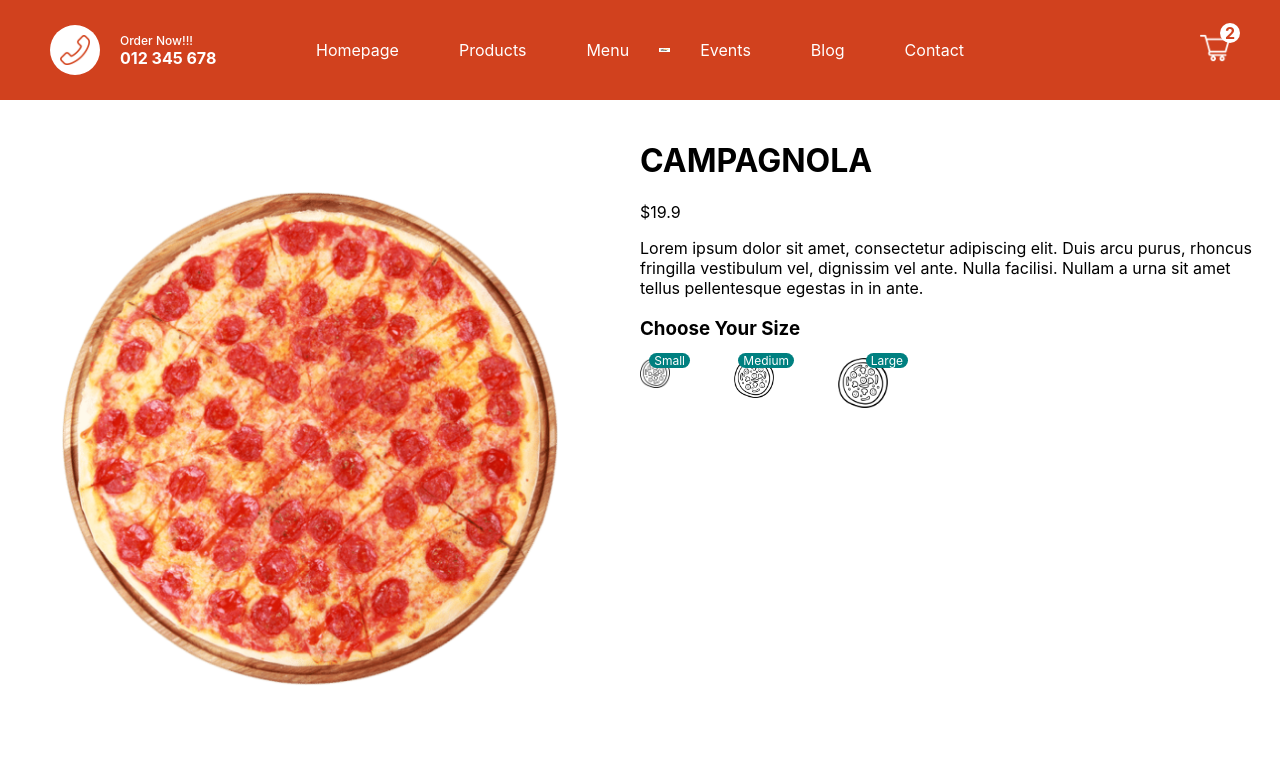
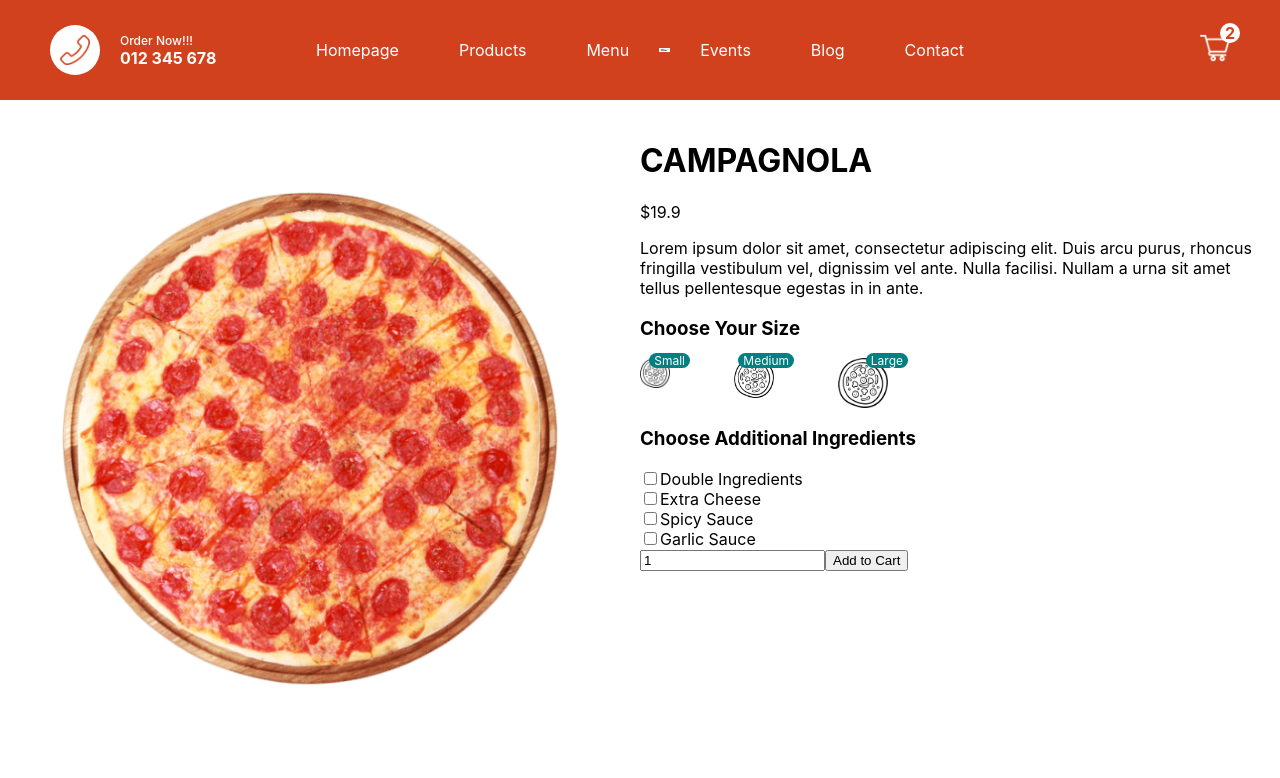
Before and after one commit to al-Reza89/next-food-ordering-app, a Next.js app: page /product/1 in a window 1280 px wide. Shown: the top 778 px of the page. Built offline with nearby package versions, Linux system fonts and the light colour scheme.

Commit message:
extra addition

```diff
--- a/pages/product/[id].jsx
+++ b/pages/product/[id].jsx
@@ -26,18 +26,63 @@ const Product = () => {
         <p className={styles.desc}>{pizza.desc}</p>
         <h3 className={styles.choose}>Choose Your Size</h3>
         <div className={styles.sizes}>
-          <div className={styles.size}>
+          <div className={styles.size} onClick={() => setSize(0)}>
             <Image src={"/img/size.png"} layout="fill" alt="" />
             <span className={styles.number}>Small</span>
           </div>
-          <div className={styles.size}>
+          <div className={styles.size} onClick={() => setSize(1)}>
             <Image src={"/img/size.png"} layout="fill" alt="" />
             <span className={styles.number}>Medium</span>
           </div>
-          <div className={styles.size}>
+          <div className={styles.size} onClick={() => setSize(2)}>
             <Image src={"/img/size.png"} layout="fill" alt="" />
             <span className={styles.number}>Large</span>
           </div>
+        </div>
+        <h3 className={styles.choose}>Choose Additional Ingredients</h3>
+
+        <div className={styles.ingredients}>
+          <div className={styles.option}>
+            <input
+              type="checkbox"
+              id="double"
+              name="double"
+              className={styles.checkbox}
+            />
+            <label htmlFor="double">Double Ingredients</label>
+          </div>
+          <div className={styles.option}>
+            <input
+              className={styles.checkbox}
+              type="checkbox"
+              id="cheese"
+              name="cheese"
+            />
+            <label htmlFor="cheese">Extra Cheese</label>
+          </div>
+          <div className={styles.option}>
+            <input
+              className={styles.checkbox}
+              type="checkbox"
+              id="spicy"
+              name="spicy"
+            />
+            <label htmlFor="spicy">Spicy Sauce</label>
+          </div>
+          <div className={styles.option}>
+            <input
+              className={styles.checkbox}
+              type="checkbox"
+              id="garlic"
+              name="garlic"
+            />
+            <label htmlFor="garlic">Garlic Sauce</label>
+          </div>
+        </div>
+
+        <div className={styles.add}>
+          <input type="number" defaultValue={1} className={styles.quantity} />
+          <button className={styles.button}>Add to Cart</button>
         </div>
       </div>
     </div>
```
Also changed, not shown: screen-shot/localhost_3000_product_123 - Google Chrome 7_29_2022 5_41_05 AM.png (added).
